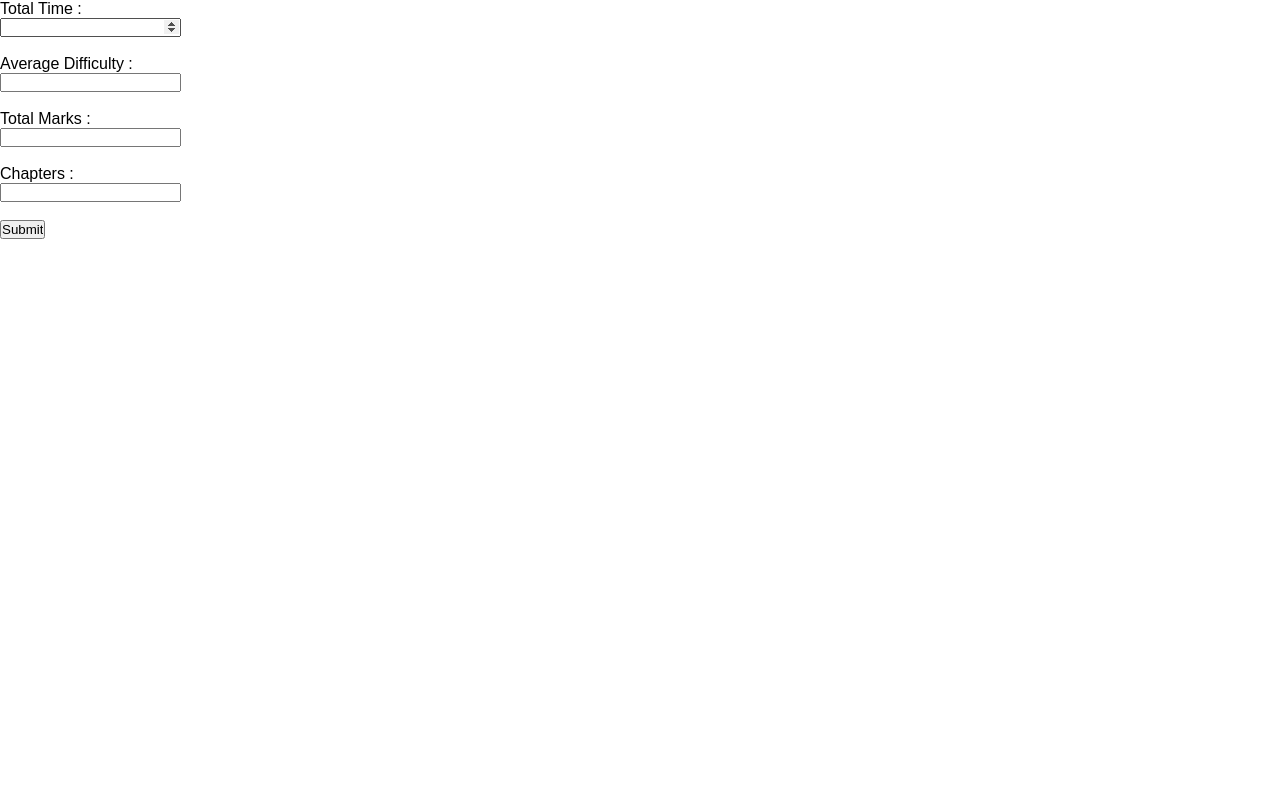
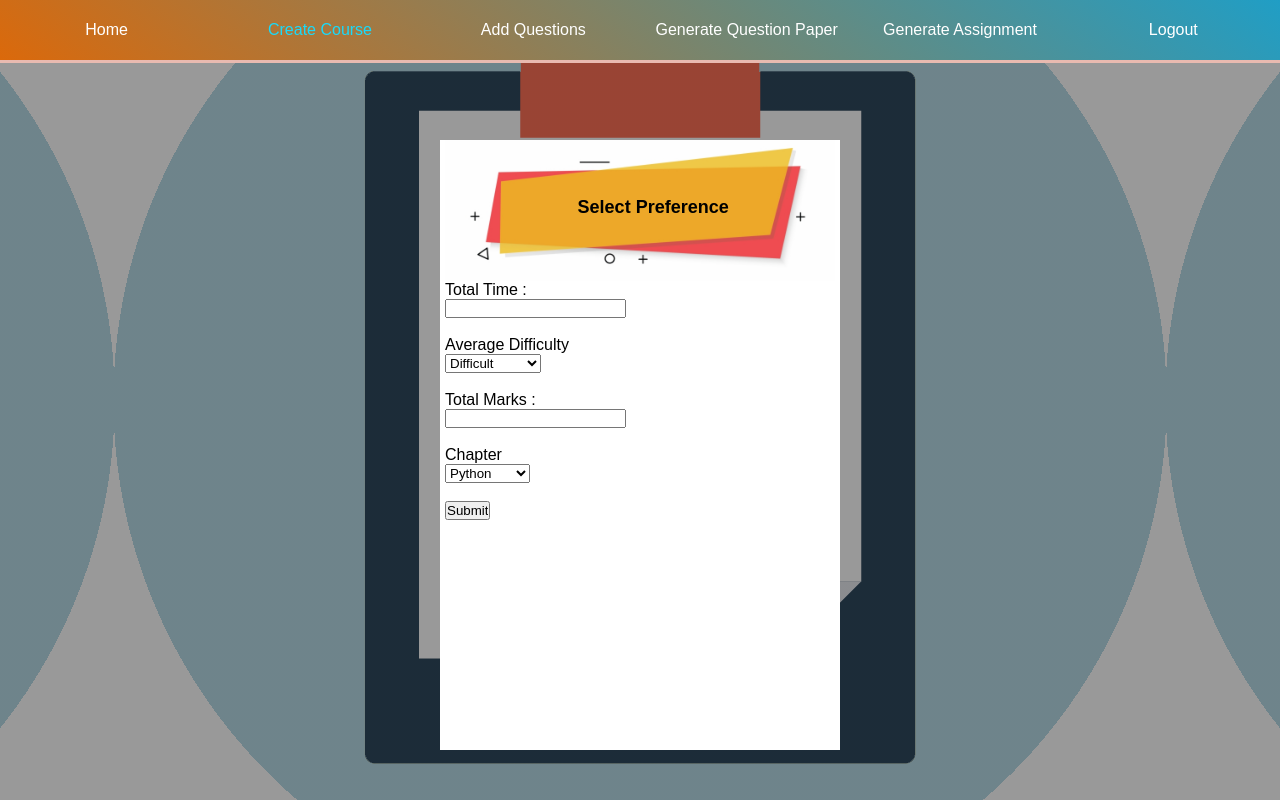
Before and after one commit to hemanthkasoju/profAssistor, a Django app: page /generateQuestionPaper/selectQuestionPreference/ in a window 1280 px wide. Run offline with Django 3.2, Linux system fonts and the light colour scheme.

Commit message:
CSS changes in QuestionPreference

```diff
--- a/Templates/questionPreference.html
+++ b/Templates/questionPreference.html
@@ -6,16 +6,49 @@
          <link rel="stylesheet" href="{% static 'styles/style.css' %}">
 </head>
 <body>
+<form action="#" method="post">
+    {% csrf_token %}
+    <div class="hero">
+
+          <div class="row">
+            <ul class="main-nav">
+                <li class="ele"><a href="/accounts/profHomePage"> Home </a></li>
+                <li class="ele"><a href="/accounts/createCourse" class="active"> Create Course </a></li>
+                <li class="ele"><a href="/AddQuestions/addQuestions"> Add Questions </a></li>
+                <li class="ele"><a href="/generateQuestionPaper/selectQuestionPreference"> Generate Question Paper </a></li>
+                <li class="ele"><a href="/generateQuestionPaper/selectQuestionPreference"> Generate Assignment </a></li>
+                <li class="ele"><a class="" href="/accounts/logout">
+                    <div class="">Logout</div>
+                </a></li>
+            </ul>
+        </div>
+
+        <div class="form-box">
+            <div class="head-contianer">
+                <div class="mainHeader-text">Select Preference</div>
+            </div>
     <form action="#" method="POST">
         {% csrf_token %}
     <label for="T">Total Time : </label><br>
-	<input type="number" name="time" value="" id="T"><br><br>
-    <label for="D">Average Difficulty : </label><br>
-    <input type= "number" name="difficulty" value="" id="D"><br><br>
+	<input type="text" name="time" value="" id="T"><br><br>
+    <label for="D">Average Difficulty</label><br>
+                    <select id="D" name="difficulty" placeholder="Difficulty"><br><br>
+                        <option value="1">Very Easy</option>
+                        <option value="2">Easy</option>
+                        <option value="3">Moderate</option>
+                        <option value="4" selected>Difficult</option>
+                        <option value="5">Very Difficult</option>
+                    </select><br><br>
 	<label for="M">Total Marks : </label><br>
-    <input type= "number" name="marks" value="" id="M"><br><br>
-        <label for="C"> Chapters : </label><br>
-    <input type= "number" name="chapter" value="" id="C"><br><br>
+    <input type= "text" name="marks" value="" id="M"><br><br>
+        <label for="C">Chapter</label><br>
+     <select name="chapter">
+         <option value="1">Python</option>
+         <option value="2">Java</option>
+         <option value="3">JavaScript</option>
+         <option value="4">PHP</option>
+         <option value="5">HTML</option>
+     </select><br><br>
     <input type="Submit" name="Submit" value="Submit">
 </form>
 <div>
```
